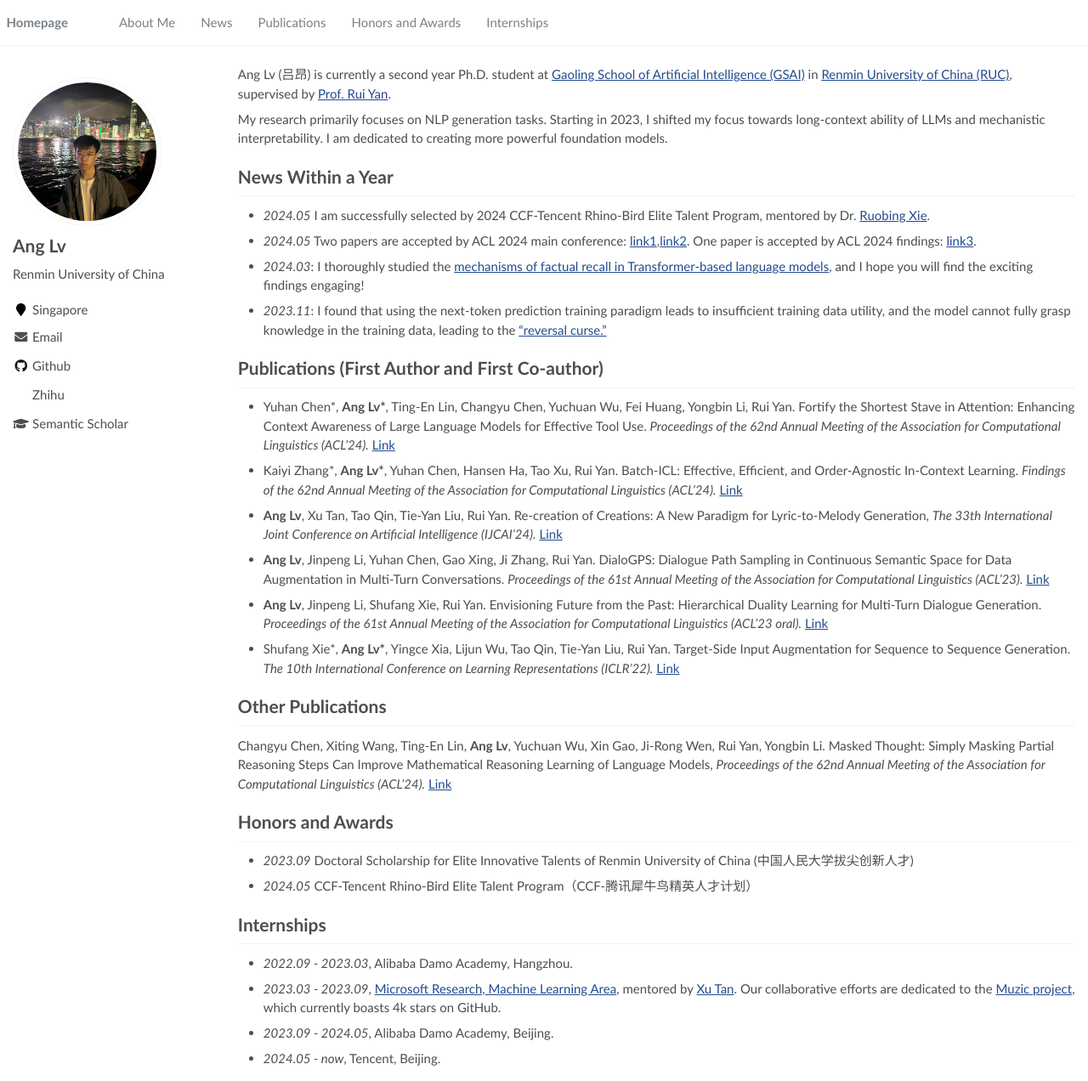
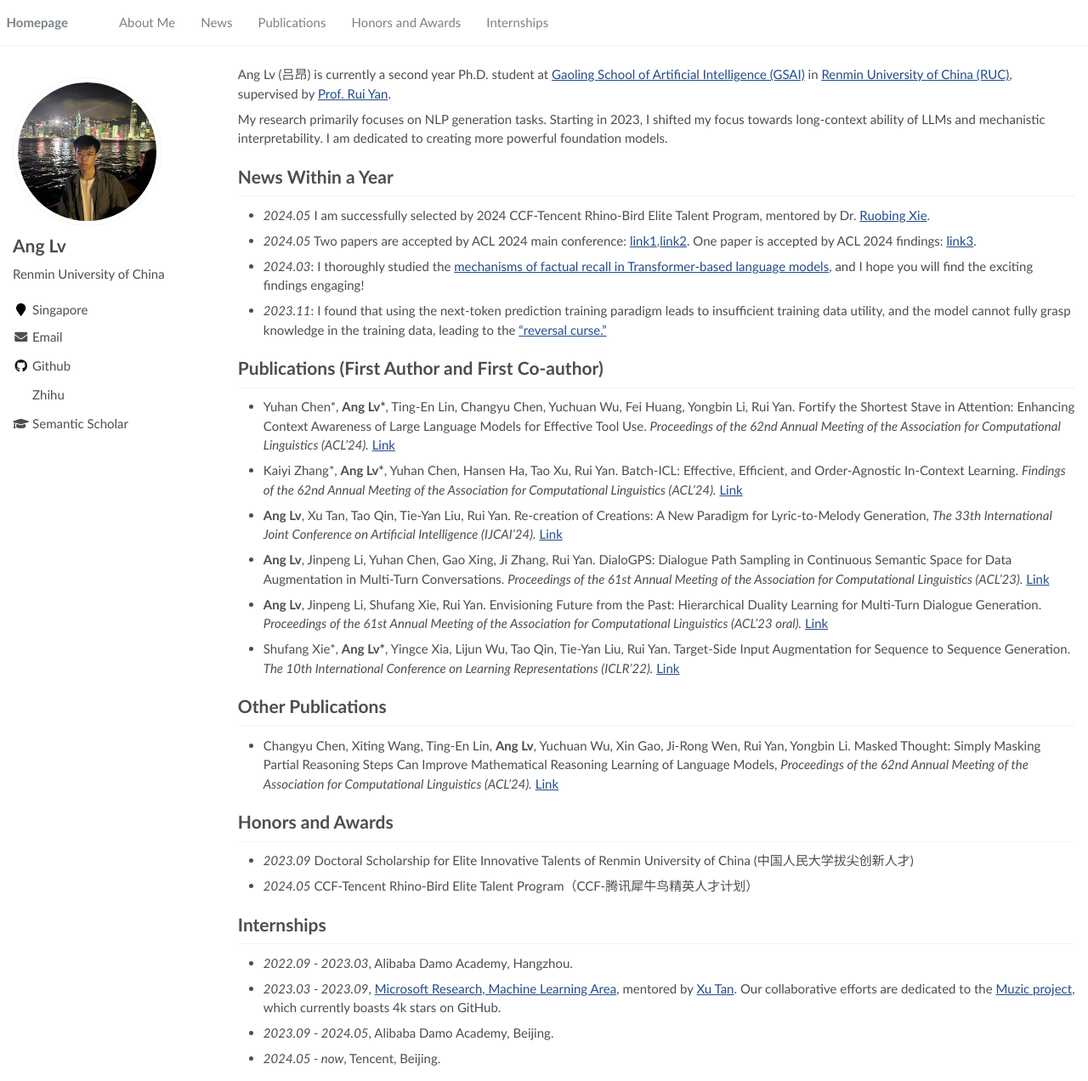
Before and after one commit to trestad/trestad.github.io, a Jekyll site: the page built from _pages/about.md, in a window 1280 px wide and 1272 px high. Shown: the whole window at 85% size. Built offline with Jekyll 4.4.1, drawn with Linux system fonts in a browser that asks for light colours.

```diff
--- a/_pages/about.md
+++ b/_pages/about.md
@@ -42,7 +42,7 @@ My research primarily focuses on NLP generation tasks. Starting in 2023, I shift
 
 # Other Publications
 
-Changyu Chen, Xiting Wang, Ting-En Lin, **Ang Lv**, Yuchuan Wu, Xin Gao, Ji-Rong Wen, Rui Yan, Yongbin Li. Masked Thought: Simply Masking Partial Reasoning Steps Can Improve Mathematical Reasoning Learning of Language Models, *Proceedings of the 62nd Annual Meeting of the Association for Computational Linguistics (ACL'24).* [Link](https://arxiv.org/abs/2403.02178)
+- Changyu Chen, Xiting Wang, Ting-En Lin, **Ang Lv**, Yuchuan Wu, Xin Gao, Ji-Rong Wen, Rui Yan, Yongbin Li. Masked Thought: Simply Masking Partial Reasoning Steps Can Improve Mathematical Reasoning Learning of Language Models, *Proceedings of the 62nd Annual Meeting of the Association for Computational Linguistics (ACL'24).* [Link](https://arxiv.org/abs/2403.02178)
 
 
 # Honors and Awards
```
